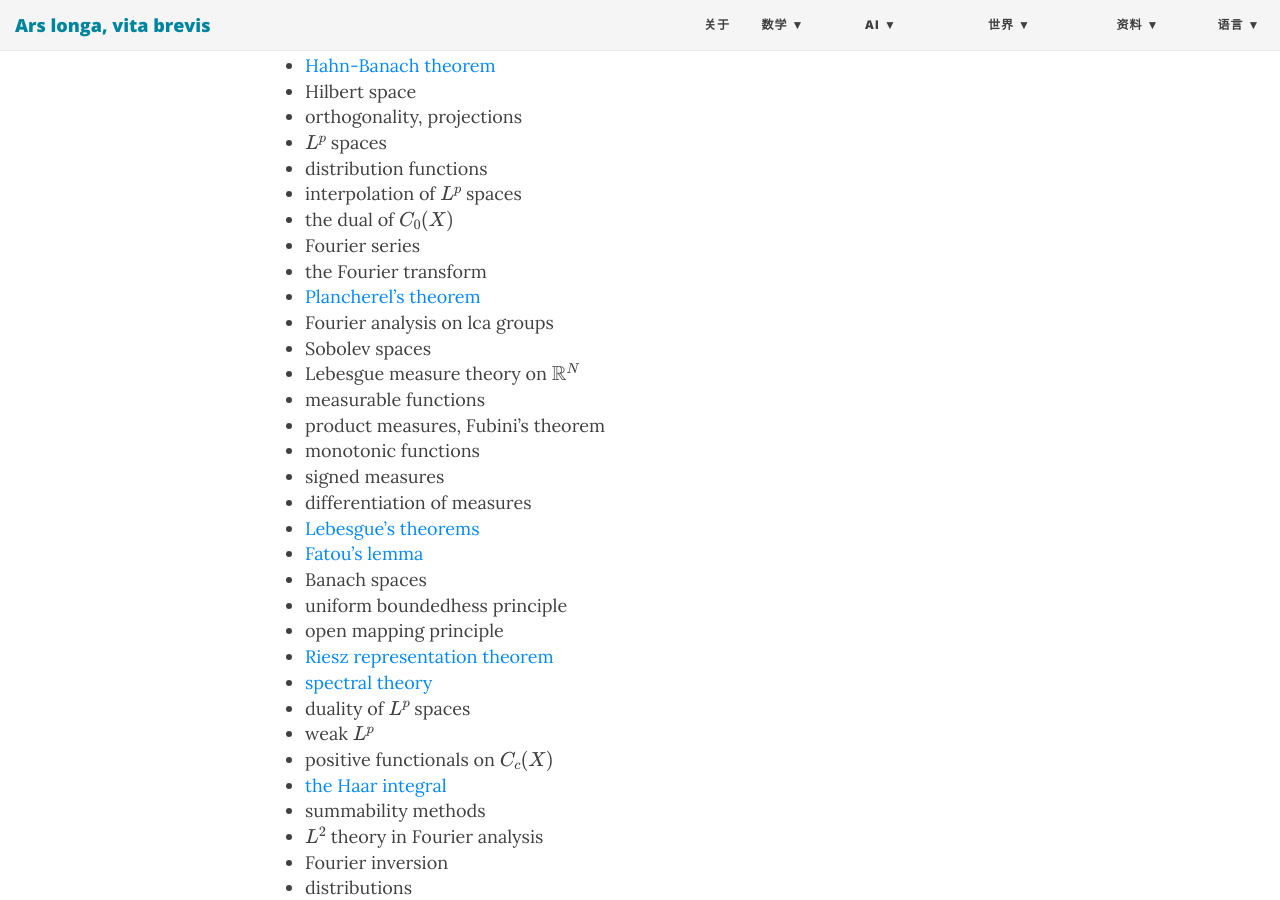
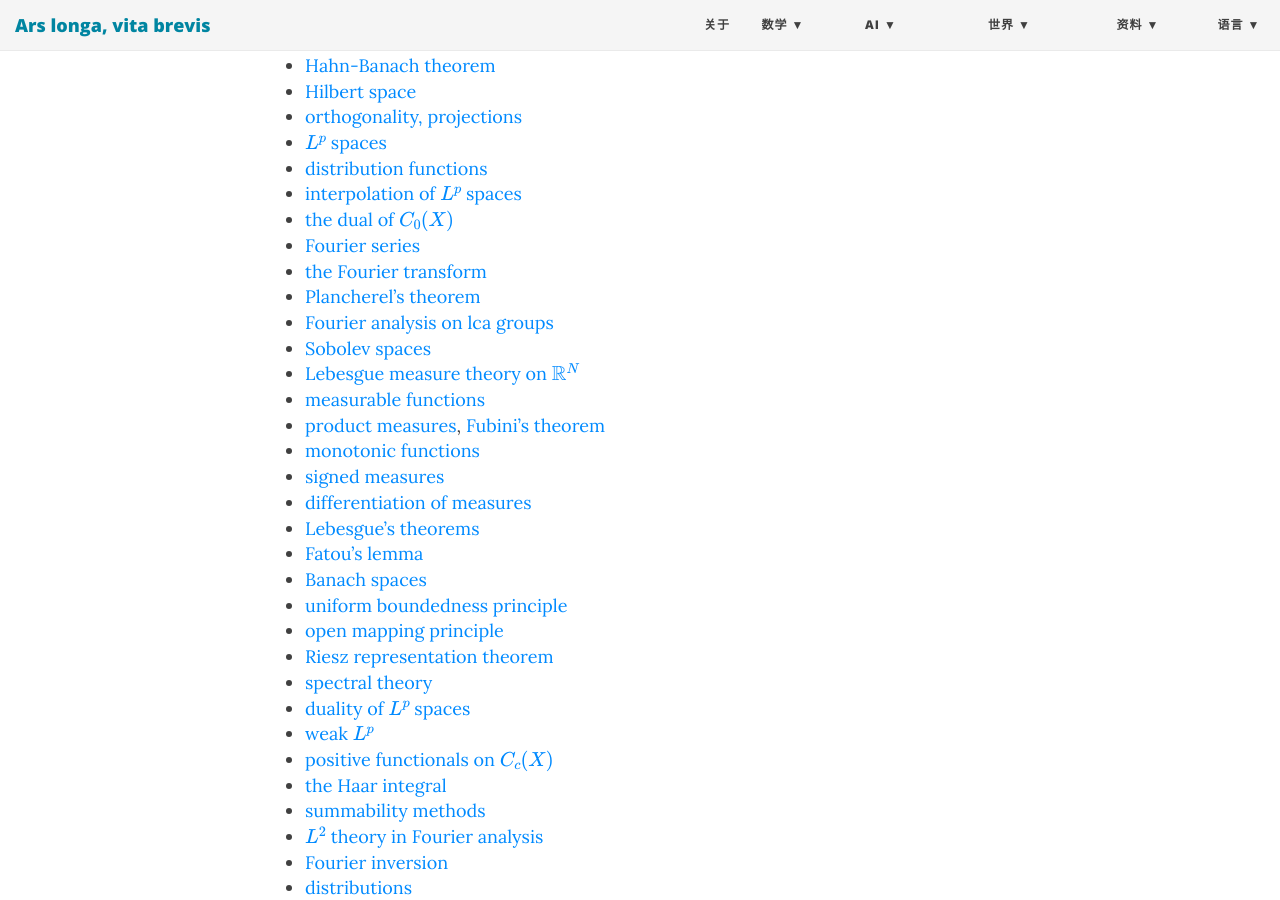
Before and after one commit to ZionPi/zionpi.github.io, a Jekyll site: the page built from mathematics-quals.md, in a window 1280 px wide and 900 px high, scrolled down 584 px. Built offline with Jekyll 4.4.1, drawn with Linux system fonts in a browser that asks for light colours; nearby versions of some CDN libraries; formulas are drawn with MathJax 3.

Commit message:
Update mathematics-quals.md

```diff
--- a/mathematics-quals.md
+++ b/mathematics-quals.md
@@ -4,60 +4,60 @@ title: Mathematics Quals
 ---
 # 实分析
 - [$\sigma$ -algebras](https://en.wikipedia.org/wiki/Sigma-algebra)
-- abstract measure theory
-- integration
-- bounded variation
-- absolute continuity
-- complex measures
+- [abstract measure theory](https://en.wikipedia.org/wiki/Measure_(mathematics))
+- [integration](https://en.wikibooks.org/wiki/Real_Analysis/Riemann_integration)
+- [bounded variation](https://en.wikipedia.org/wiki/Bounded_variation)
+- [absolute continuity](https://en.wikipedia.org/wiki/Absolute_continuity)
+- [complex measures](https://en.wikipedia.org/wiki/Complex_measure)
 - [Radon-Nikodym theorem](https://en.wikipedia.org/wiki/Radon%E2%80%93Nikodym_theorem)
 - [Baire category theorem](https://en.wikipedia.org/wiki/Baire_category_theorem)
-- dual spaces
+- [dual spaces](https://en.wikipedia.org/wiki/Dual_space)
 - [Hahn-Banach theorem](https://en.wikipedia.org/wiki/Hahn%E2%80%93Banach_theorem)
-- Hilbert space
-- orthogonality, projections
-- $L^{p}$ spaces
-- distribution functions
-- interpolation of $L^{p}$ spaces
-- the dual of $C_{0}(X)$
-- Fourier series
-- the Fourier transform
+- [Hilbert space](https://en.wikipedia.org/wiki/Hilbert_space)
+- [orthogonality, projections](https://en.wikipedia.org/wiki/Projection_(linear_algebra))
+- [$L^{p}$ spaces](https://en.wikipedia.org/wiki/Lp_space)
+- [distribution functions](https://en.wikipedia.org/wiki/Cumulative_distribution_function)
+- [interpolation of $L^{p}$ spaces](https://terrytao.wordpress.com/2009/03/30/245c-notes-1-interpolation-of-lp-spaces/)
+- [the dual of $C_{0}(X)$](https://math.stackexchange.com/questions/678911/the-dual-space-of-c-is-ell1)
+- [Fourier series](https://en.wikipedia.org/wiki/Fourier_series)
+- [the](https://betterexplained.com/articles/an-interactive-guide-to-the-fourier-transform/) [Fourier transform](https://en.wikipedia.org/wiki/Fourier_transform)
 - [Plancherel's theorem](https://en.wikipedia.org/wiki/Plancherel_theorem)
-- Fourier analysis on lca groups
-- Sobolev spaces
-- Lebesgue measure theory on $\mathbb{R}^{N}$
-- measurable functions
-- product measures, Fubini's theorem
-- monotonic functions
-- signed measures
-- differentiation of measures
+- [Fourier analysis on lca groups](https://www.johndcook.com/blog/2017/08/27/defining-the-fourier-transform-on-lca-groups/)
+- [Sobolev spaces](https://en.wikipedia.org/wiki/Sobolev_space)
+- [Lebesgue measure theory on $\mathbb{R}^{N}$](https://en.wikipedia.org/wiki/Lebesgue_measure)
+- [measurable functions](https://en.wikipedia.org/wiki/Measurable_function)
+- [product measures](https://en.wikipedia.org/wiki/Product_measure), [Fubini's theorem](https://en.wikipedia.org/wiki/Fubini%27s_theorem)
+- [monotonic functions](https://en.wikipedia.org/wiki/Monotonic_function)
+- [signed measures](https://en.wikipedia.org/wiki/Signed_measure)
+- [differentiation of measures](https://en.wikipedia.org/wiki/Differentiation_of_measures)
 - [Lebesgue's theorems](https://en.wikipedia.org/wiki/Lebesgue_differentiation_theorem)
 - [Fatou's lemma](https://en.wikipedia.org/wiki/Fatou%27s_lemma)
-- Banach spaces
-- uniform boundedhess principle
-- open mapping principle
+- [Banach spaces](https://en.wikipedia.org/wiki/Banach_space)
+- [uniform boundedness principle](https://en.wikipedia.org/wiki/Uniform_boundedness_principle)
+- [open mapping principle](https://en.wikipedia.org/wiki/Open_mapping_theorem)
 - [Riesz representation theorem](https://en.wikipedia.org/wiki/Riesz_representation_theorem)
 - [spectral theory](https://en.wikipedia.org/wiki/Spectral_theory)
-- duality of $L^{p}$ spaces
-- weak $L^{p}$
-- positive functionals on $C_{c}(X)$
+- [duality of $L^{p}$ spaces](https://en.wikipedia.org/wiki/Lp_space)
+- [weak $L^{p}$](https://en.wikipedia.org/wiki/Lp_space)
+- [positive functionals on $C_{c}(X)$](https://math.stackexchange.com/questions/971777/positive-linear-functional-on-c0-1)
 - [the Haar integral](https://en.wikipedia.org/wiki/Haar_measure)
-- summability methods
-- $L^{2}$ theory in Fourier analysis
-- Fourier inversion
-- distributions
+- [summability methods](https://en.wikipedia.org/wiki/Category:Summability_methods)
+- [$L^{2}$ theory in Fourier analysis](http://math.arizona.edu/~faris/methodsweb/ftrans.pdf)
+- [Fourier inversion](https://en.wikipedia.org/wiki/Fourier_inversion_theorem)
+- [distributions](https://en.wikipedia.org/wiki/Distribution_(mathematics))
 
 ---
 
 # 复分析
-- complex numbers
-- harmonic functions
+- [complex numbers](https://en.wikipedia.org/wiki/Complex_number)
+- [harmonic functions](https://en.wikipedia.org/wiki/Harmonic_function)
 - $\frac{\partial}{\partial z}$ and $\frac{\partial}{\partial \overline{z}}$
-- elementary functions
+- [elementary functions](https://en.wikipedia.org/wiki/Elementary_function)
 $\left(e^{z}, \log z, \arg z\right)$
-- power series
+- [power series](https://en.wikipedia.org/wiki/Power_series)
 - [Liouville's theorem](https://en.wikipedia.org/wiki/Liouville%27s_theorem_(complex_analysis))
 - [Schwarz-Pick lemma](https://en.wikipedia.org/wiki/Schwarz_lemma)
-- Laurent series
+- [Laurent series](https://en.wikipedia.org/wiki/Laurent_series)
 - [Casorati-Weierstrass theorem](https://en.wikipedia.org/wiki/Casorati%E2%80%93Weierstrass_theorem)
 - [Cauchy integral theorem](https://en.wikipedia.org/wiki/Cauchy%27s_integral_theorem)
 - [Runge's theorem](https://en.wikipedia.org/wiki/Runge%27s_theorem)
```
